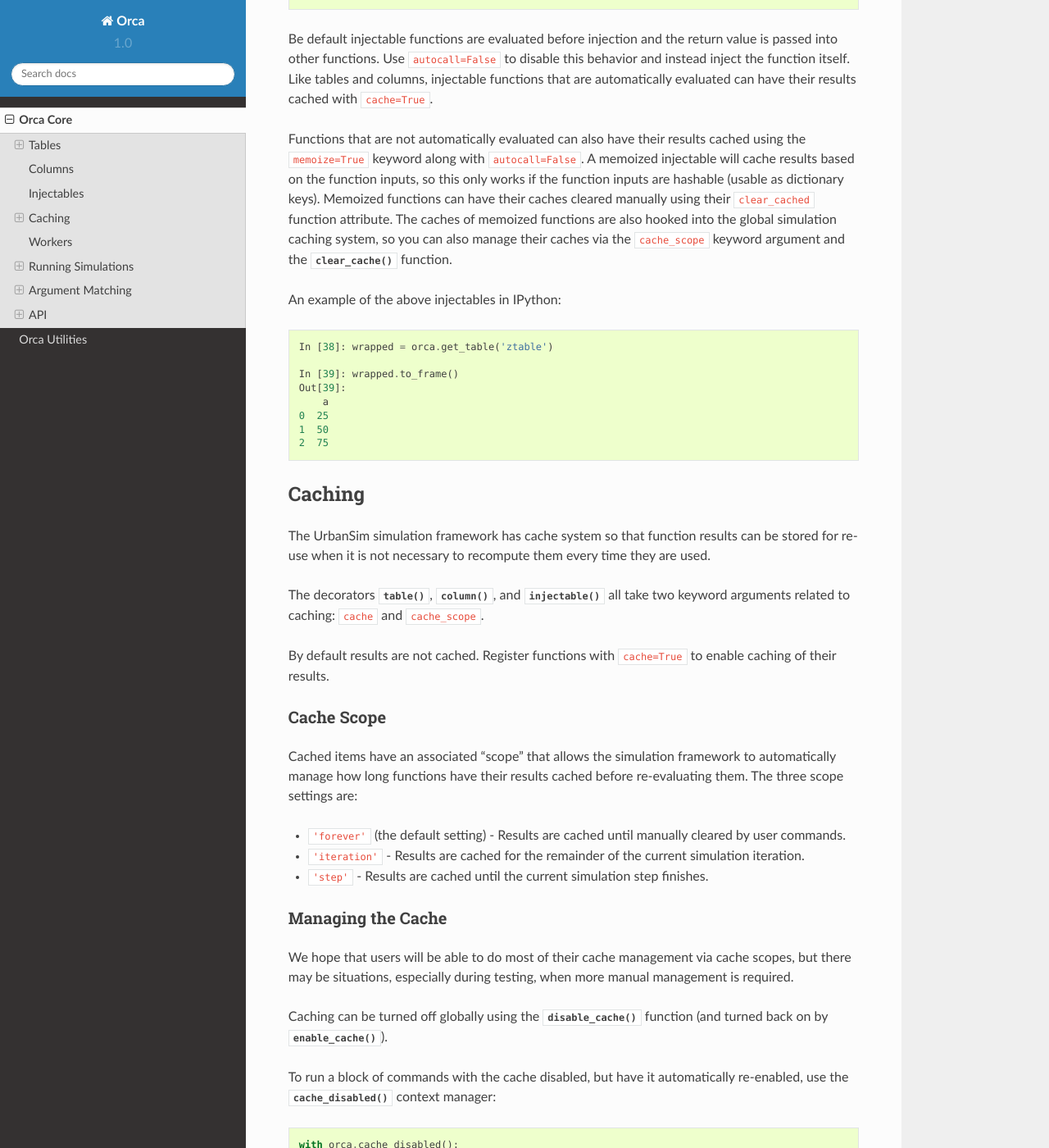
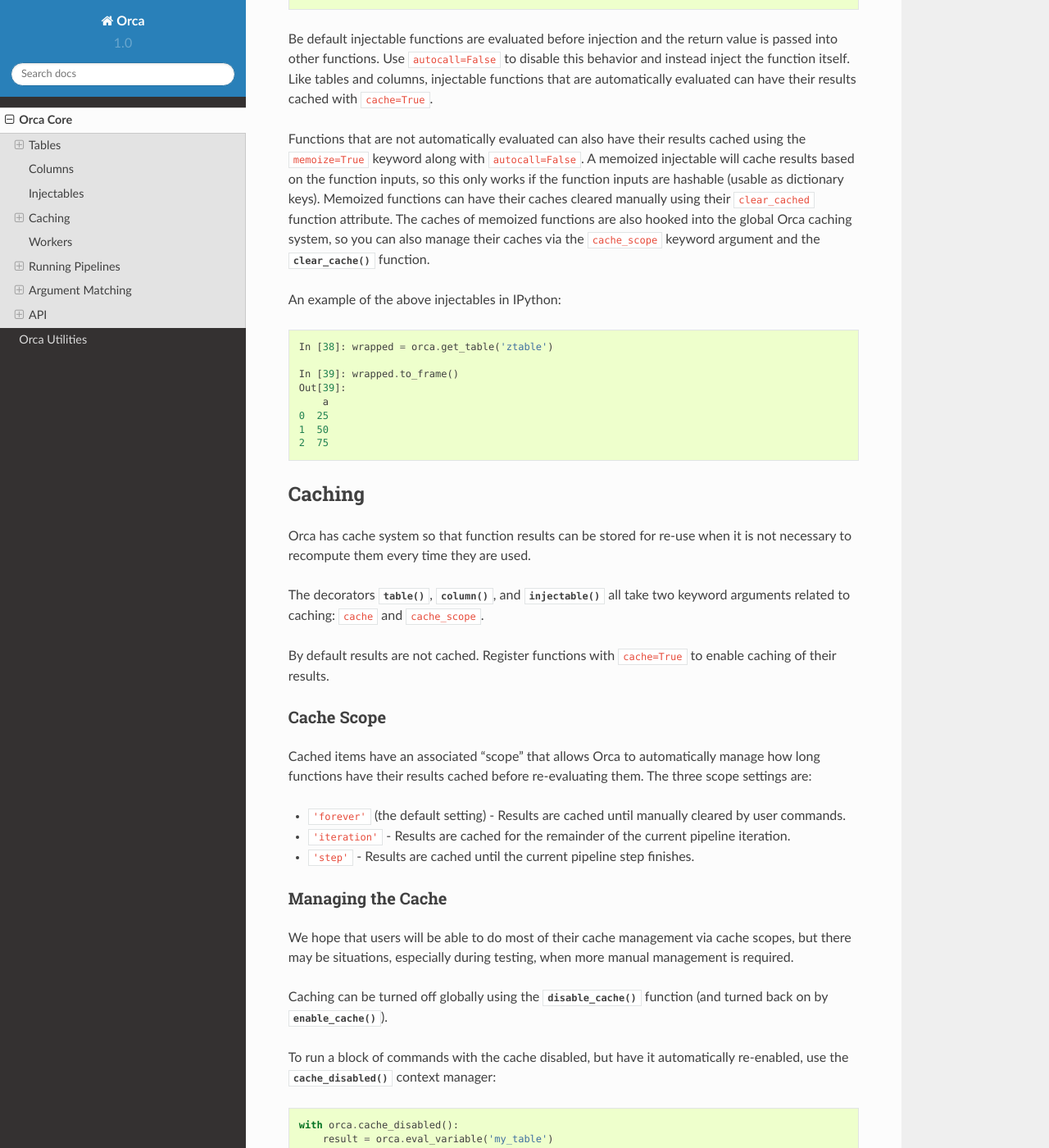
Before and after one commit to UDST/orca, a Sphinx documentation site: the page built from docs/core.rst, in a window 1280 px wide and 1400 px high, scrolled down 5243 px. Shown: the whole window at 82% size. Built offline with Sphinx 7.4.7 and the Read the Docs theme 2.0.0, drawn with Linux system fonts in a browser that asks for light colours; some of the changed text lies outside the part shown.

Commit message:
"simulation framework" -> "Orca" in docs

```diff
--- a/docs/core.rst
+++ b/docs/core.rst
@@ -96,7 +96,7 @@ one table onto another) and you register them using the
 :py:func:`~orca.broadcast` function.
 
 For an example we'll first define some DataFrames that contain links
-to one another and register them with the simulation::
+to one another and register them with Orca::
 
     df_a = pd.DataFrame(
         {'a': [0, 1]},
@@ -176,9 +176,9 @@ they are in the ``columns=`` list.)
 Columns
 -------
 
-Often, not all the columns you need for a simulation are preexisting
-on your tables. You may need to collect information from other tables
-or perform a calculation to generate a column. UrbanSim allows you to
+Often, not all the columns you need are preexisting on your tables.
+You may need to collect information from other tables
+or perform a calculation to generate a column. Orca allows you to
 register a Series_ or function as a column on a registered table.
 Use the :py:func:`~orca.add_column` function or
 the :py:func:`~orca.column` decorator::
@@ -284,7 +284,7 @@ so this only works if the function inputs are hashable
 (usable as dictionary keys).
 Memoized functions can have their caches cleared manually using their
 ``clear_cached`` function attribute.
-The caches of memoized functions are also hooked into the global simulation
+The caches of memoized functions are also hooked into the global Orca
 caching system,
 so you can also manage their caches via the ``cache_scope`` keyword argument
 and the :py:func:`~orca.clear_cache` function.
@@ -305,9 +305,8 @@ An example of the above injectables in IPython:
 Caching
 -------
 
-The UrbanSim simulation framework has cache system so that function results
-can be stored for re-use when it is not necessary to recompute them
-every time they are used.
+Orca has cache system so that function results can be stored for re-use when it
+is not necessary to recompute them every time they are used.
 
 The decorators
 :py:func:`~orca.table`,
@@ -322,16 +321,16 @@ to enable caching of their results.
 Cache Scope
 ~~~~~~~~~~~
 
-Cached items have an associated "scope" that allows the simulation framework
-to automatically manage how long functions have their results cached before
-re-evaluating them. The three scope settings are:
+Cached items have an associated "scope" that allows Orca to automatically
+manage how long functions have their results cached before re-evaluating them.
+The three scope settings are:
 
 * ``'forever'`` (the default setting) -
   Results are cached until manually cleared by user commands.
 * ``'iteration'`` -
-  Results are cached for the remainder of the current simulation iteration.
+  Results are cached for the remainder of the current pipeline iteration.
 * ``'step'`` -
-  Results are cached until the current simulation step finishes.
+  Results are cached until the current pipeline step finishes.
 
 Managing the Cache
 ~~~~~~~~~~~~~~~~~~
@@ -416,10 +415,10 @@ that will often advance the simulation by updating data.
 Workers are plain Python functions, though, and there is no restriction on
 what they are allowed to do.
 
-Running Simulations
--------------------
+Running Pipelines
+-----------------
 
-You start simulations by calling the :py:func:`~orca.run`
+You start pipelines by calling the :py:func:`~orca.run`
 function and listing which workers you want to run.
 Calling :py:func:`~orca.run` with just a list of workers,
 as in the above example, will run through the workers once.
@@ -454,8 +453,8 @@ The variable ``year`` is provided as an injectable to Orca functions:
 Running Sim Components a la Carte
 ~~~~~~~~~~~~~~~~~~~~~~~~~~~~~~~~~
 
-It can be useful to have the simulation framework evaluate single variables
-and workers, especially during simulation development and testing.
+It can be useful to have Orca evaluate single variables and workers,
+especially during development and testing.
 To achieve this, use the
 :py:func:`~orca.eval_variable` and
 :py:func:`~orca.eval_worker` functions.
@@ -471,8 +470,8 @@ worker with variable injection, and returns any result.
 
 Both :py:func:`~orca.eval_variable` and :py:func:`~orca.eval_worker`
 take arbitrary keyword arguments that are temporarily turned into injectables
-within the simulation framework while the evaluation is taking place.
-When the evaluation is complete the simulation state is reset to whatever
+within Orca while the evaluation is taking place.
+When the evaluation is complete Orca's state is reset to whatever
 it was before calling the ``eval`` function.
 
 An example of :py:func:`~orca.eval_variable`:
@@ -536,10 +535,10 @@ Archiving Data
 ~~~~~~~~~~~~~~
 
 An option to the :py:func:`~orca.run` function is to have
-it save simulation data at set intervals.
+it save table data at set intervals.
 Only tables are saved, as DataFrames_ to an HDF5 file via pandas'
 `HDFStore <http://pandas.pydata.org/pandas-docs/stable/io.html#hdf5-pytables>`__
-feature. If the simulation is running only one loop the tables are stored
+feature. If Orca is running only one loop the tables are stored
 under their registered names. If it is running multiple years the tables are
 stored under names like ``'<year>/<table name>'``. For example, in the year 2020
 the "buildings" table would be stored as ``'2020/buildings'``.
@@ -551,8 +550,8 @@ under the key ``'final/<table name>'``.
 Argument Matching
 -----------------
 
-A key feature of the simulation framework is that it matches the names
-of function arguments to the names of registered variables in order to
+A key feature of Orca is that it matches the names of function arguments to
+the names of registered variables in order to
 inject variables when evaluating functions.
 For that reason, it's important that variables be registered with names
 that are also
```
